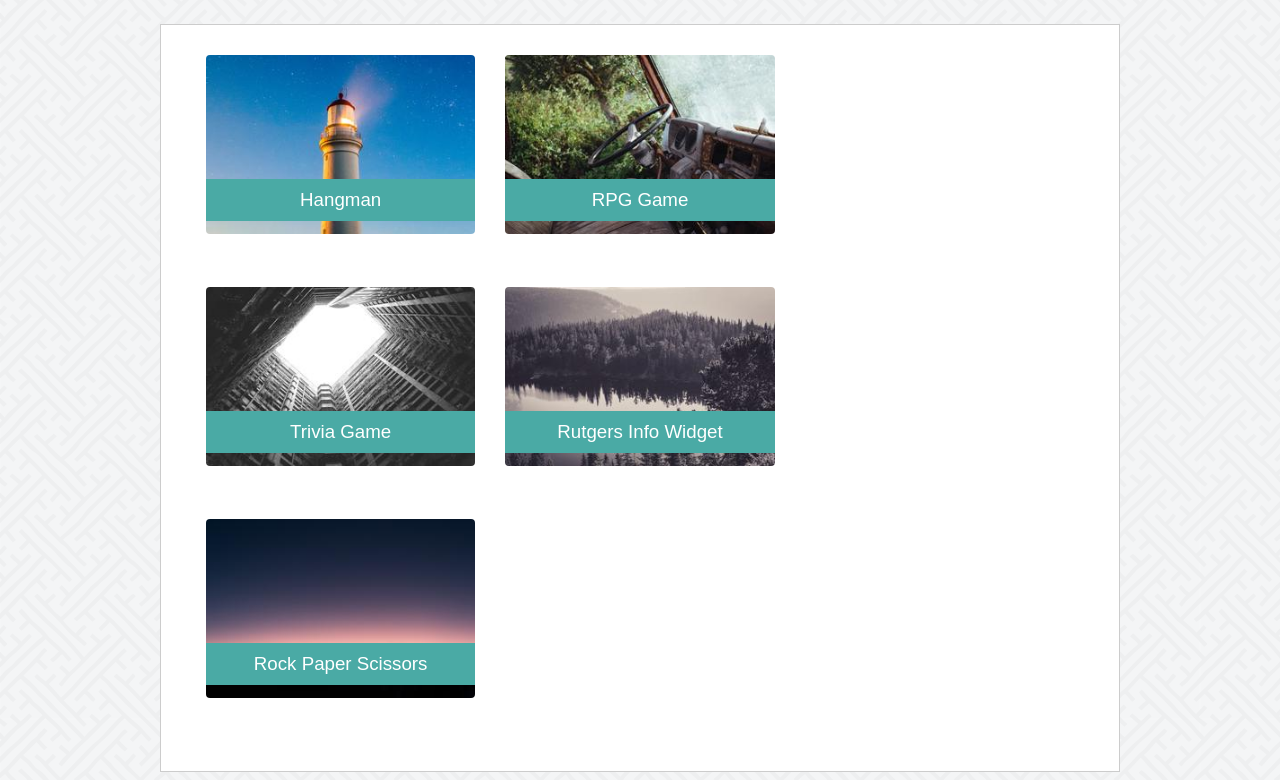
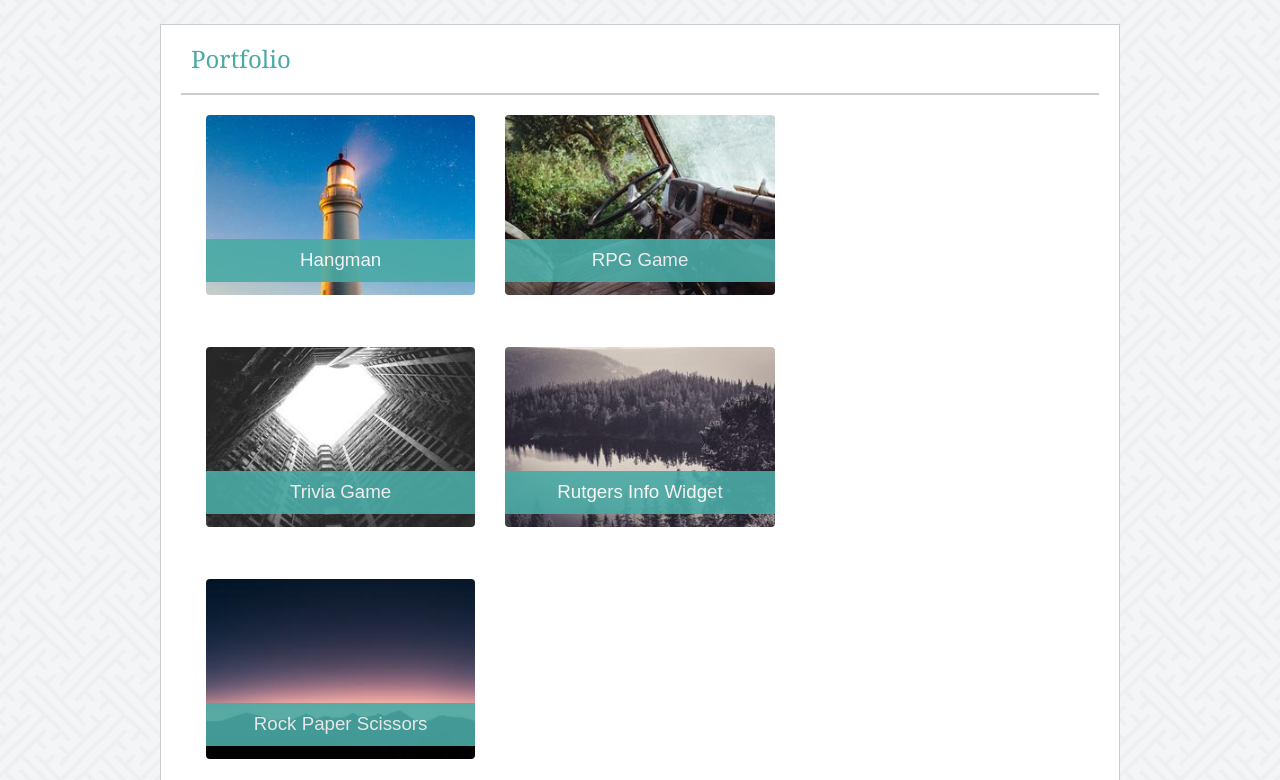
Before and after one commit to sjwarren91/Bootstrap-Portfolio, a plain HTML site: page portfolio.html in a window 1280 px wide. Shown: the part 81-861 px from the top of the page. Drawn offline with nearby package versions, Linux system fonts and the light colour scheme.

Commit message:
removed some css styles and added them as bootstap classes

```diff
--- a/assets/css/style.css
+++ b/assets/css/style.css
@@ -16,6 +16,9 @@ body {
 h1 {
     font-size: 1.5em;
     color: #4aaaa5;
+    padding-left: 10px;
+    padding-right: 10px;
+    font-family: 'Georgia', Times, Times New Roman, serif;
 }
 
 header {
@@ -29,7 +32,6 @@ header {
     background-color: #4aaaa5;
     padding: 20px;
     font-size: 25px;
-    font-weight: bold;
 }
 
 .one {
@@ -47,7 +49,7 @@ header {
 }
 
 p {
-    text-align: justify;
+
     line-height: 1.5;
     font-family: 'Arial', 'Helvetica Neue', Helvetica, sans-serif;
     color: #777777;
@@ -63,7 +65,6 @@ p {
 
 .footer {
   background-color: #666666;
-  text-align: center;
   border-top: 8px solid #4aaaa5;
   color: #ffffff;
   padding: 1rem 0;
@@ -72,12 +73,10 @@ p {
 
  .banner {
     z-index: 1;
-    position: relative;
     bottom: 25%;
     background-color: #4aaaa5;
+    opacity: 0.9;
     color: #ffffff;
-    text-align: center;
-    font-weight: normal;
     max-width: 300px;
     font-family: 'Arial', 'Helvetica Neue', Helvetica, sans-serif;
     font-size: 1.17em;
--- a/portfolio.html
+++ b/portfolio.html
@@ -45,16 +45,19 @@
     </header>
 
     <div class="container one">
+
+        <h1 class="about-me-heading">Portfolio</h1>
+
         <div class="row">
             <div class="col-md-4">
                 <img src="assets/images/image1.jpg" class="port-1 img-fluid mx-auto d-block rounded"
                     alt="Placeholder Image 1">
-                    <h3 class="banner">Hangman</h3>
+                <h3 class="text-center position-relative banner">Hangman</h3>
             </div>
             <div class="col-md-4">
                 <img src="assets/images/image2.jpg" class="port-2 img-fluid mx-auto d-block rounded"
                     alt="Placeholder Image 1">
-                    <h3 class="banner">RPG Game</h3>
+                <h3 class="text-center position-relative banner">RPG Game</h3>
             </div>
             <div class="col-md-4">
 
@@ -64,14 +67,13 @@
             <div class="col-md-4">
                 <img src="assets/images/image3.jpg" class="port-3 img-fluid mx-auto d-block rounded"
                     alt="Placeholder Image 1">
-
-                    <h3 class="banner">Trivia Game</h3>
+                <h3 class="text-center position-relative banner">Trivia Game</h3>
 
             </div>
             <div class="col-md-4">
                 <img src="assets/images/image4.jpg" class="port-4 img-fluid mx-auto d-block rounded"
                     alt="Placeholder Image 1">
-                    <h3 class="banner">Rutgers Info Widget</h3>
+                <h3 class="text-center position-relative banner">Rutgers Info Widget</h3>
             </div>
             <div class="col-md-4">
 
@@ -79,8 +81,9 @@
         </div>
         <div class="row">
             <div class="col-md-4">
-                <img src="assets/images/image5.jpg" class="port-5 img-fluid mx-auto d-block rounded" alt="Placeholder Image 1">
-                <h3 class="banner">Rock Paper Scissors</h3>
+                <img src="assets/images/image5.jpg" class="port-5 img-fluid mx-auto d-block rounded"
+                    alt="Placeholder Image 1">
+                <h3 class="text-center position-relative banner">Rock Paper Scissors</h3>
             </div>
             <div class="col-md-4">
 
@@ -92,7 +95,7 @@
     </div>
 
 
-    <footer class="footer">
+    <footer class="footer text-center">
         <div class="container">
             <span>Copyright &#169 Samuel Warren</span>
         </div>
```
Also changed, not shown: index.html (+4 -4 lines). Lines whose indentation alone changed are shown as unchanged.
